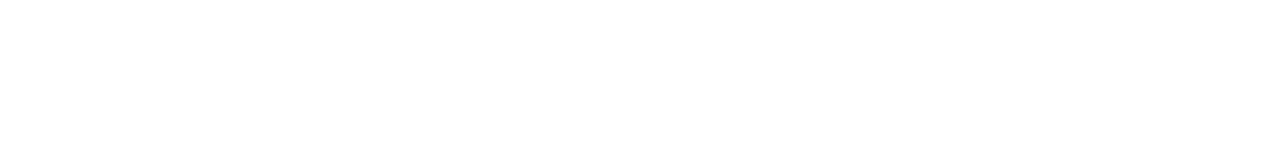
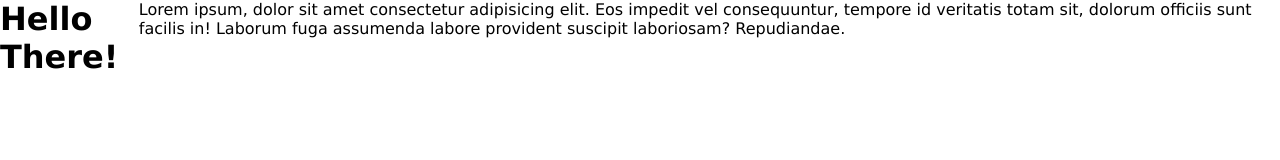
Before and after one commit to Naperality/Certification-Projects, a plain HTML site: page Tribute.html in a window 1280 px wide. Drawn offline with Linux system fonts and the light colour scheme.

Commit message:
Project No. 2

```diff
--- a/Tribute.css
+++ b/Tribute.css
@@ -7,3 +7,6 @@
 body{
     display: flex;
 }
+p{
+    font-size: medium;
+}
--- a/Tribute.html
+++ b/Tribute.html
@@ -1,4 +1,14 @@
 <!DOCTYPE html>
 <html>
-
+    <head>
+        <title>Napoleon Visitacion Tribute</title>
+        <link rel="stylesheet" href="Tribute.css">
+    </head>
+    <body>
+        <h1>Hello There!</h1>
+        <p>Lorem ipsum, dolor sit amet consectetur adipisicing
+            elit. Eos impedit vel consequuntur, tempore id veritatis totam
+            sit, dolorum officiis sunt facilis in! Laborum fuga assumenda
+            labore provident suscipit laboriosam? Repudiandae.</p>
+    </body>
 </html>
```
